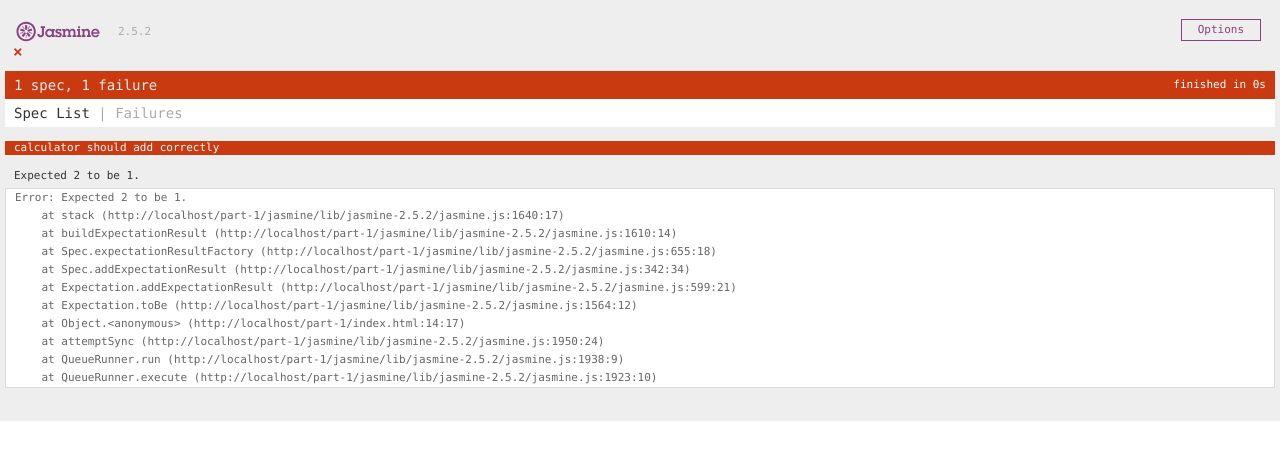
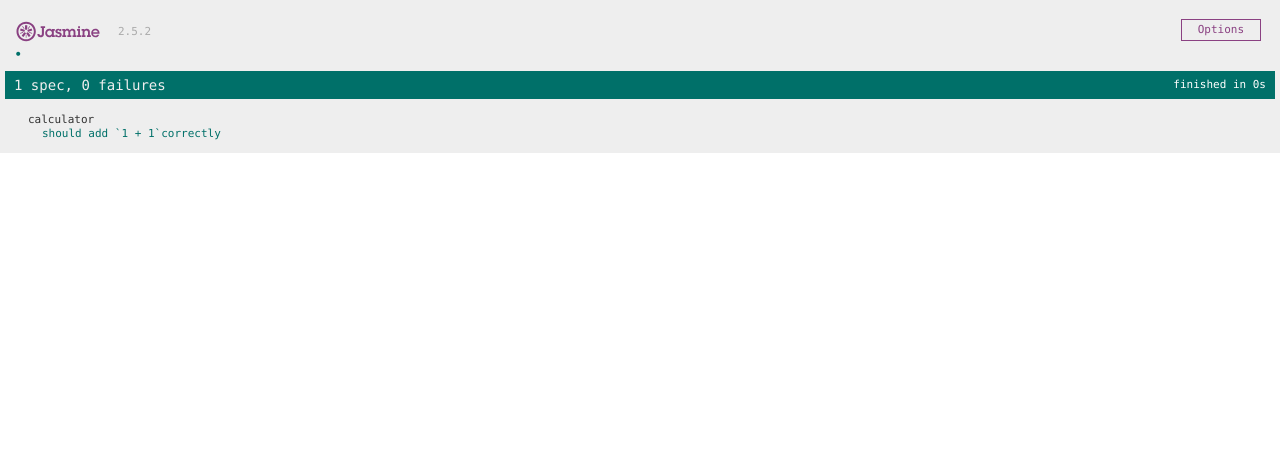
Before and after one commit to mrwizard82d1/get-started-unit-testing-ngjs, a plain HTML site: page part-1/index.html in a window 1280 px wide. Drawn offline with Linux system fonts and the light colour scheme.

Commit message:
Green test

```diff
--- a/part-1/index.html
+++ b/part-1/index.html
@@ -10,8 +10,8 @@
 	</body>
 	<script type="text/javascript">
 describe('calculator', function() {
-	it('should add correctly', function() {
-		expect(1 + 1).toBe(1);
+	it('should add `1 + 1`correctly', function() {
+		expect(1 + 1).toBe(2);
 	});
 });
 	</script>
```
